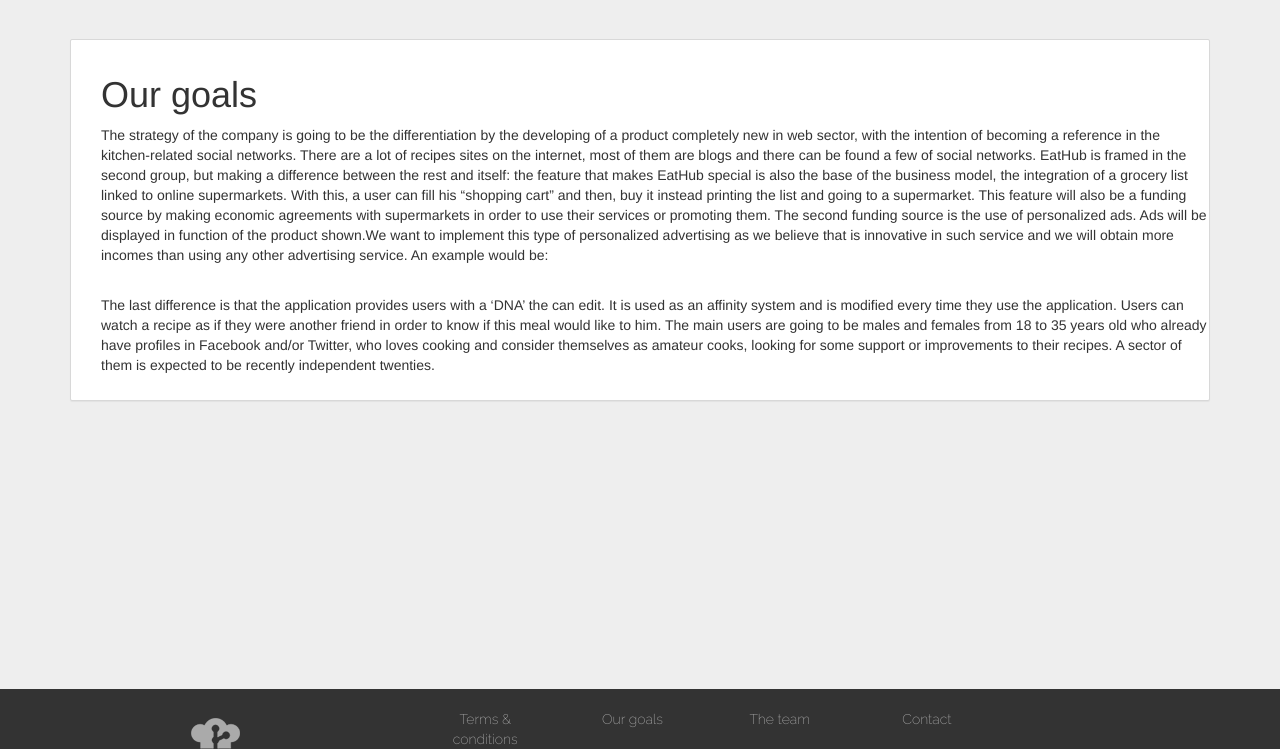
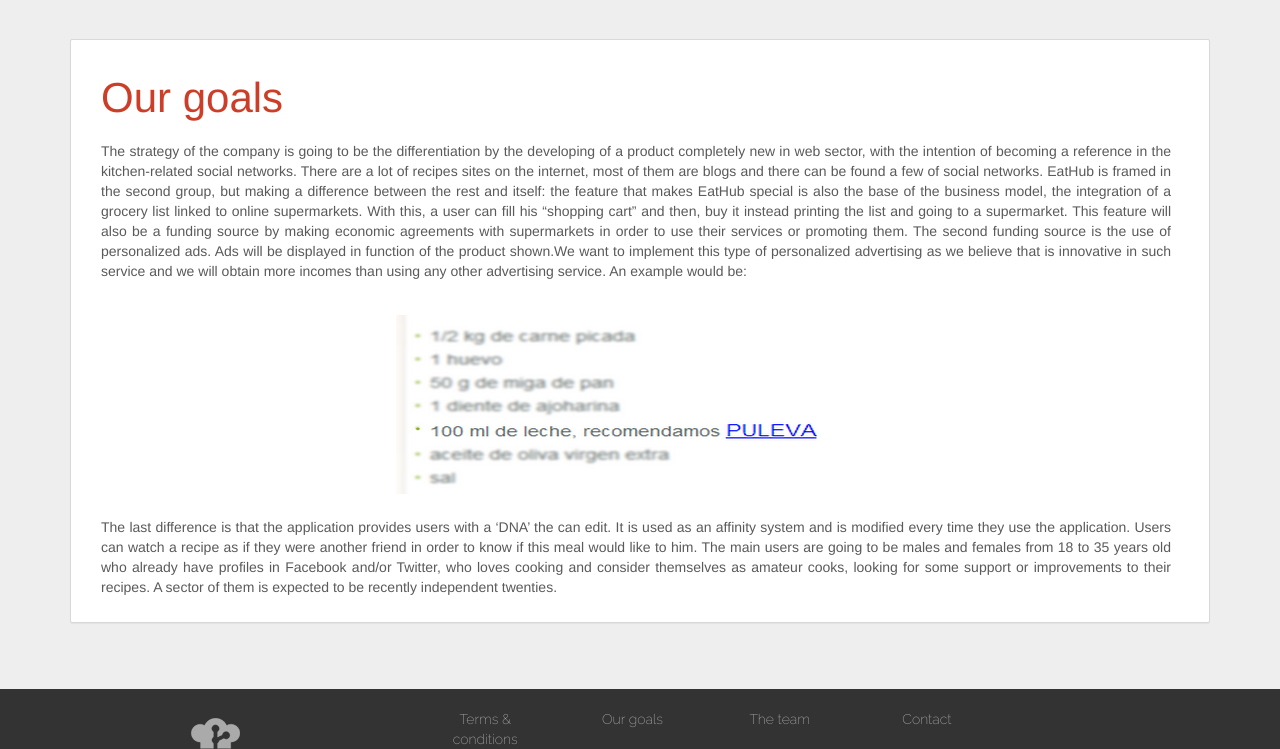
Before and after one commit to EatHub-Project/eathub-webapp, a Django app: page /ourgoals/ in a window 1280 px wide. Shown: the part 51-800 px from the top of the page. Run offline with Django 3.2, Linux system fonts and the light colour scheme; parts of the project's set-up code (start-up, migrations or seed data) failed here and were passed over; some libraries are stand-ins or nearby versions.

Commit message:
Template terminado, falta internacionalizar

```diff
--- a/static/webapp/css/starter-template.css
+++ b/static/webapp/css/starter-template.css
@@ -1315,6 +1315,27 @@ header .container {
     text-align: center;
 }
 
+.goals-title {
+    max-height: 120px;
+    text-overflow: ellipsis;
+    overflow: hidden;
+    margin-bottom: 20px;
+    color: #CC3E27;
+    font-size: 3em;
+}
+
+.goals-content-title {
+    color: #CC3E27;
+    margin: 5px 0 10px;
+}
+
+.goals-text-soft {
+    margin-right: 20px;
+    padding-right: 20px;
+    text-align: justify;
+    word-wrap: break-word;
+    color: #5a5a5a;
+}
 
 #container {
     position: relative;
--- a/templates/webapp/ourgoals.html
+++ b/templates/webapp/ourgoals.html
@@ -10,13 +10,17 @@
 {% block container %}
     <div class="panel panel-default">
         <div class="container demo">
-            <div class="panel-body" id="contact">
-                <h1 class="terms-title">{% trans "Our goals" %}</h1>
-                <p class="contact-text-soft">{% trans "The strategy of the company is going to be the differentiation by the developing of a product completely new in web sector, with the intention of becoming a reference  in the kitchen-related social networks." %}
+            <div class="panel-body" id="goals">
+                <h1 class="goals-title">{% trans "Our goals" %}</h1>
+                <p class="goals-text-soft">{% trans "The strategy of the company is going to be the differentiation by the developing of a product completely new in web sector, with the intention of becoming a reference  in the kitchen-related social networks." %}
                     {% trans "There are a lot of recipes sites on the internet, most of them are blogs and there can be found a few of social networks. EatHub is framed in the second group, but making a difference between the rest and itself: the feature that makes EatHub special is also the base of the business model, the integration of a grocery list linked to online supermarkets. With this, a user can fill his “shopping cart” and then, buy it instead printing the list and going to a supermarket. This feature will also be a funding source by making economic agreements with supermarkets in order to use their services or promoting them." %}
                     {% trans "The second funding source is the use of personalized ads. Ads will be displayed in function of the product shown.We want to implement this type of personalized advertising as we believe that is innovative in such service and we will obtain more incomes than using any other advertising service. An example would be:" %}</p>
-                <img src=""> </img>
-                <p class="contact-text-soft">{%  trans "The last difference is that the application provides users with a ‘DNA’ the can edit. It is used as an affinity system and is modified every time they use the application. Users can watch a recipe as if they were another friend in order to know if this meal would like to him." %}
+                <br>
+                <div align="center">
+                    <img src="{% static 'webapp/image/ad_example.png'  %}"> </img>
+                </div>
+                <br>
+                <p class="goals-text-soft">{%  trans "The last difference is that the application provides users with a ‘DNA’ the can edit. It is used as an affinity system and is modified every time they use the application. Users can watch a recipe as if they were another friend in order to know if this meal would like to him." %}
 
                     {% trans "The main users are going to be males and females from 18 to 35 years old who already have profiles in Facebook and/or Twitter, who loves cooking and consider themselves as amateur cooks, looking for some support or improvements to their recipes. A sector of them is expected to be recently independent twenties." %}
                 </p>
```
Also changed, not shown: static/webapp/image/ad_example.png (added).
